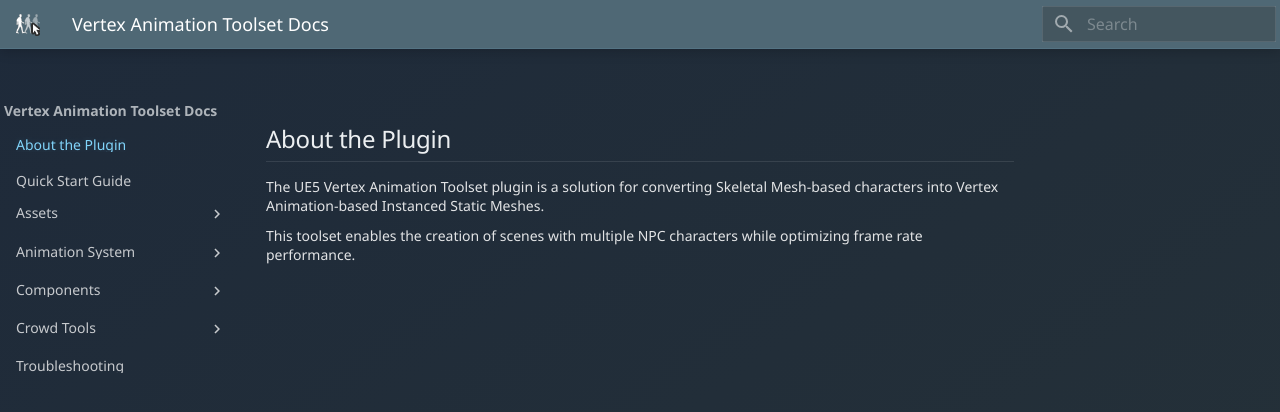
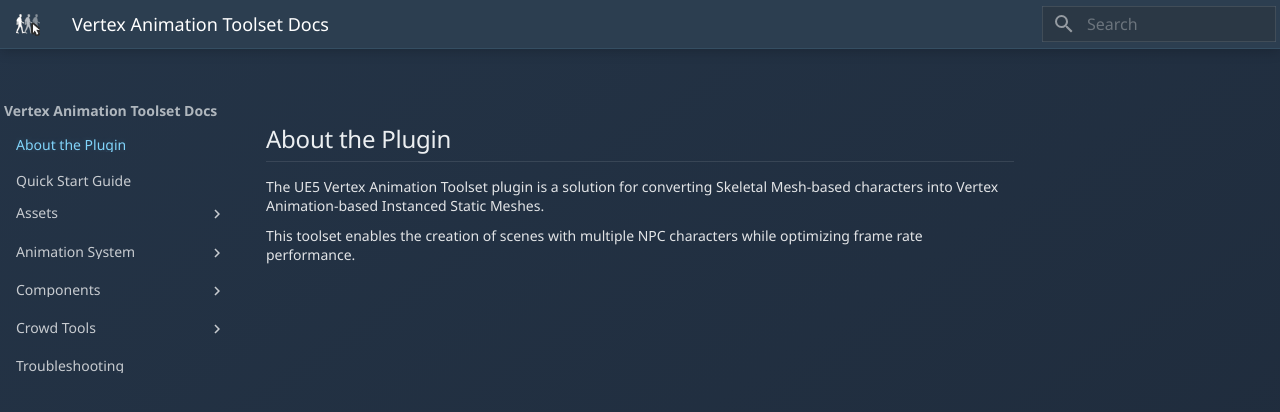
Before and after one commit to Milswanca/VertexAnimationDocumentation, an MkDocs documentation site: the page built from docs/index.md, in a window 1280 px wide. Shown: the top 412 px of the page. Built offline with MkDocs 1.6.1 and Material for MkDocs 9.7.7, drawn with Linux system fonts in a browser that asks for light colours.

Commit message:
progress

```diff
--- a/docs/stylesheets/extra.css
+++ b/docs/stylesheets/extra.css
@@ -82,7 +82,7 @@ code {
 
 .md-header,
 .md-tabs {
-    background-color: #4f6875 !important;
+    background-color: #2c3e50 !important;
     border-bottom: 1px solid rgba(129, 212, 250, 0.1) !important;
 }
 
@@ -91,7 +91,7 @@ code {
     --md-default-fg-color: rgba(255, 255, 255, 0.87) !important;
     --md-default-fg-color--light: rgba(255, 255, 255, 0.87) !important;
     --md-typeset-color: rgba(255, 255, 255, 0.87) !important;
-    background: linear-gradient(145deg, #1e2a3a 0%, #263238 100%) fixed !important;
+    background: linear-gradient(145deg, #243447 0%, #1e2a3a 100%) fixed !important;
 }
 
 /* Active section indicator */
```
